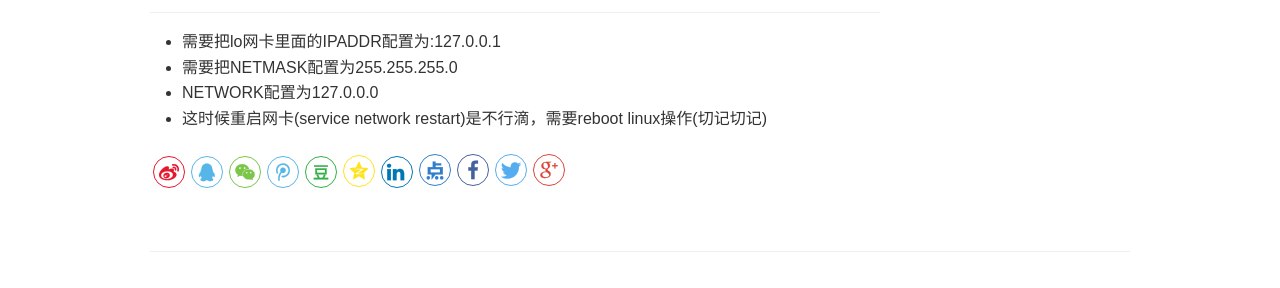
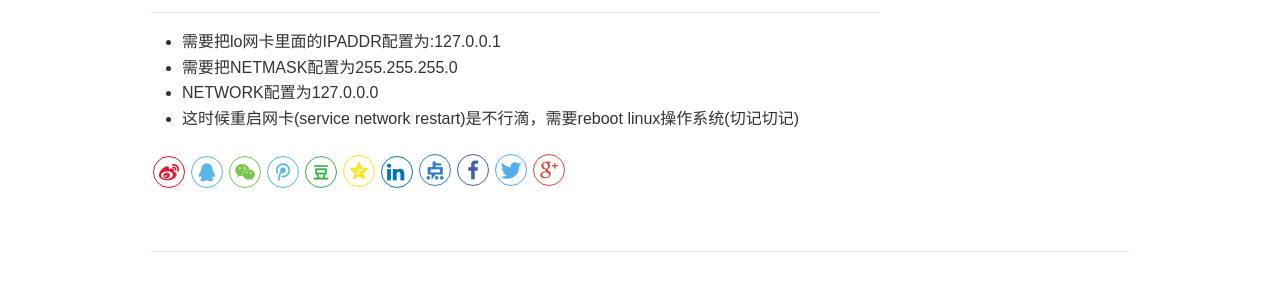
Before and after one commit to huanrenwang/wanghr.github.io, a Jekyll site: the page built from _posts/2019-12-06-linux-网络排查.md, in a window 1280 px wide. Shown: the part 586-874 px from the top of the page. Built offline with Jekyll 4.4.1, drawn with Linux system fonts in a browser that asks for light colours; our own code applies the rules of GitHub Pages for plain Markdown files; comment, search, counter and statistics services are not loaded.

Commit message:
新增修改

```diff
--- a/_posts/2019-12-06-linux-网络排查.md
+++ b/_posts/2019-12-06-linux-网络排查.md
@@ -18,4 +18,4 @@ keyword: 网络问题排查
 * 需要把lo网卡里面的IPADDR配置为:127.0.0.1
 * 需要把NETMASK配置为255.255.255.0
 * NETWORK配置为127.0.0.0
-* 这时候重启网卡(service network restart)是不行滴，需要reboot linux操作(切记切记)
+* 这时候重启网卡(service network restart)是不行滴，需要reboot linux操作系统(切记切记)
```
Also changed, not shown: _posts/2020-03-04-linux-忘记root密码的处理方式.md (added, +20 -0 lines).
